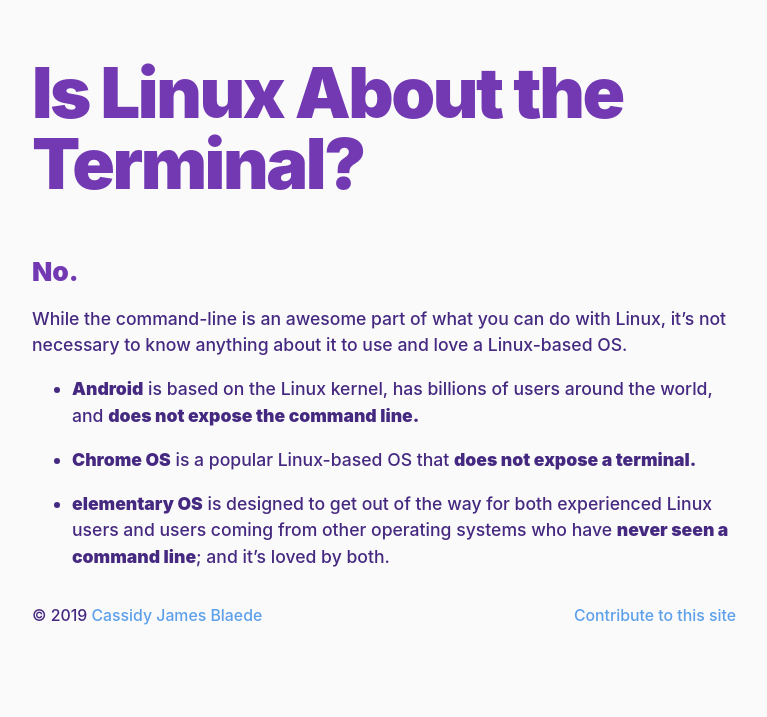
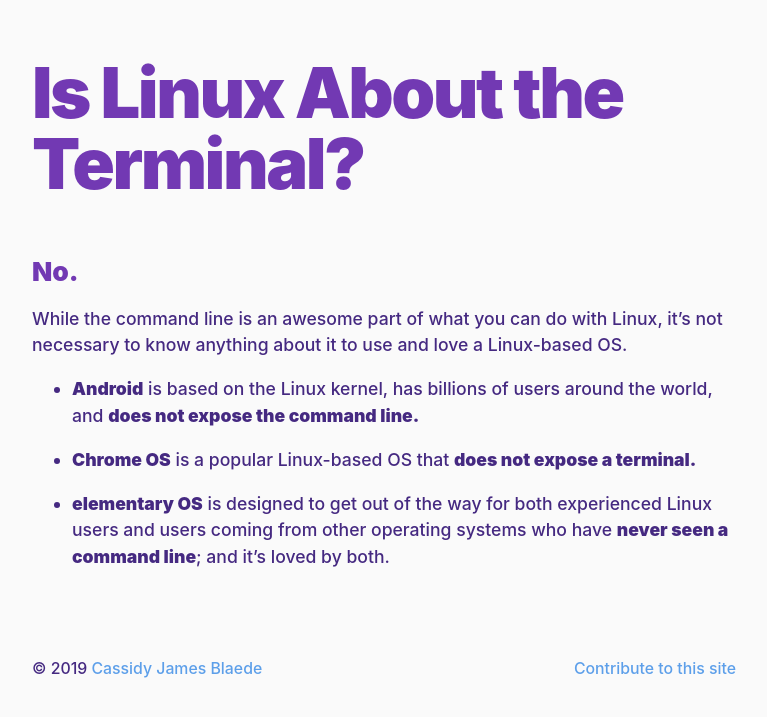
Before and after one commit to islinuxabout/islinuxabout.github.io, a Jekyll site: the page built from terminal.md, in a window 1280 px wide. Shown: the top 717 px of the page, without its empty margins (256-1023 px from the left). Built offline with Jekyll 4.4.1, drawn with Linux system fonts in a browser that asks for light colours; our own code applies the rules of GitHub Pages for plain Markdown files.

Commit message:
Push footer farther down

```diff
--- a/css/main.scss
+++ b/css/main.scss
@@ -68,6 +68,7 @@ strong {
 
 footer {
   font-size: 0; // Fix inline-block whitespace
+  margin-top: 4rem;
 
   p {
     display: inline-block;
--- a/terminal.md
+++ b/terminal.md
@@ -9,7 +9,7 @@ redirect_from:
 
 ## No.
 
-While the command-line is an awesome part of what you can do with Linux, it's not necessary to know anything about it to use and love a Linux-based OS.
+While the command line is an awesome part of what you can do with Linux, it's not necessary to know anything about it to use and love a Linux-based OS.
 
 - **Android** is based on the Linux kernel, has billions of users around the world, and **does not expose the command line.**
 
```
